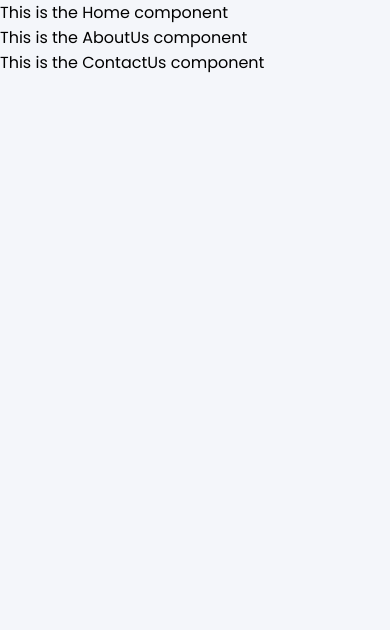
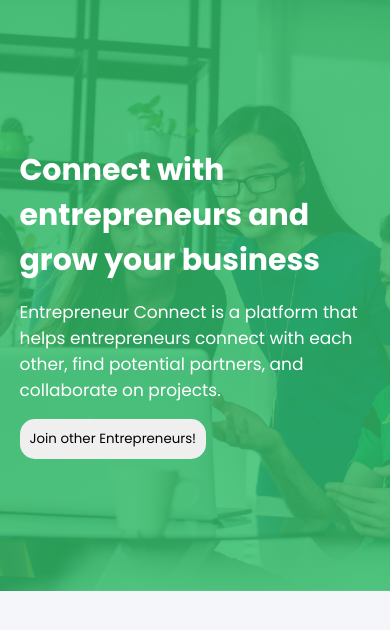
Before and after one commit to Nemwel-Boniface/entrepreneur_connect_fe, a React (Create React App) app: page / in a window 390 px wide. Shown: the top 630 px of the page. Built offline with nearby package versions, Linux system fonts and the light colour scheme.

Commit message:
Update included:   - Styled the hero section mobile view   - Linked the hero.css file to the project

```diff
--- a/src/App.js
+++ b/src/App.js
@@ -1,3 +1,4 @@
+import './stylesheets/homePage/hero.css';
 import './App.css';
 import { Routes, Route } from 'react-router-dom';
 import Home from './components/homePage/Home';
--- a/src/components/homePage/Home.js
+++ b/src/components/homePage/Home.js
@@ -1,13 +1,10 @@
 import React from "react";
-import AboutUs from "./About";
-import ContactUs from "./ContactUs";
+import HeroBg from "./Hero";
 
 const Home = () => {
   return (
     <div className="HomeComponent">
-      This is the Home component
-      <AboutUs />
-      <ContactUs />
+      <HeroBg />
     </div>
   )
 };
--- /dev/null
+++ b/src/stylesheets/homePage/hero.css
@@ -0,0 +1,73 @@
+:root {
+  --titleblue: rgba(2, 59, 86, 1);
+  --lightgreen: rgba(44, 188, 100, 1);
+  --superlightgreen: rgba(44, 188, 100, .8);
+  --herobg: rgba(225, 236, 240, 1);
+  --white: rgba(244, 246, 250, 1);
+}
+
+.hero {
+  background: linear-gradient(var(--superlightgreen), var(--superlightgreen)) ,url('../../images/fourentrepreneurs.jpg');
+  background-position: center;
+  background-size: cover;
+  background-repeat: no-repeat;
+  height: 70vh;
+  width: 100%;
+  padding: 5%;
+  color: #fff;
+  display: flex;
+  flex-direction: column;
+  justify-content: center;
+  align-items: center;
+}
+
+.hero .heroLeft h2 {
+  margin: 1rem 0;
+  font-size: 30px;
+}
+
+.hero .heroLeft p {
+  margin: 1rem 0;
+  font-size: 18pxpx;
+}
+
+.hero .heroLeft button {
+  padding: 10px;
+  outline: none;
+  border: none;
+  border-radius: 15px;
+  cursor: pointer;
+  transition: .5s;
+}
+
+.hero .heroLeft button:hover {
+  background: var(--lightgreen);
+  color: #fff;
+  border: 1px solid var(--lightgreen);
+}
+
+.hero .heroLeft button:active {
+  background: #fff;
+  color: #000;
+  border: 1px solid var(--lightgreen);
+}
+
+.heroRight img {
+  display: none;
+}
+
+/* Responsive design now */
+
+/* Tablet version */
+
+@media screen and (min-width: 748px) {
+  .hero {
+    background-image: none;
+  }
+}
+
+/* Desktop versions now */
+
+@media screen and (min-width: 1080px) {
+  /* Shall contain the desktop version styles  */
+}
```
